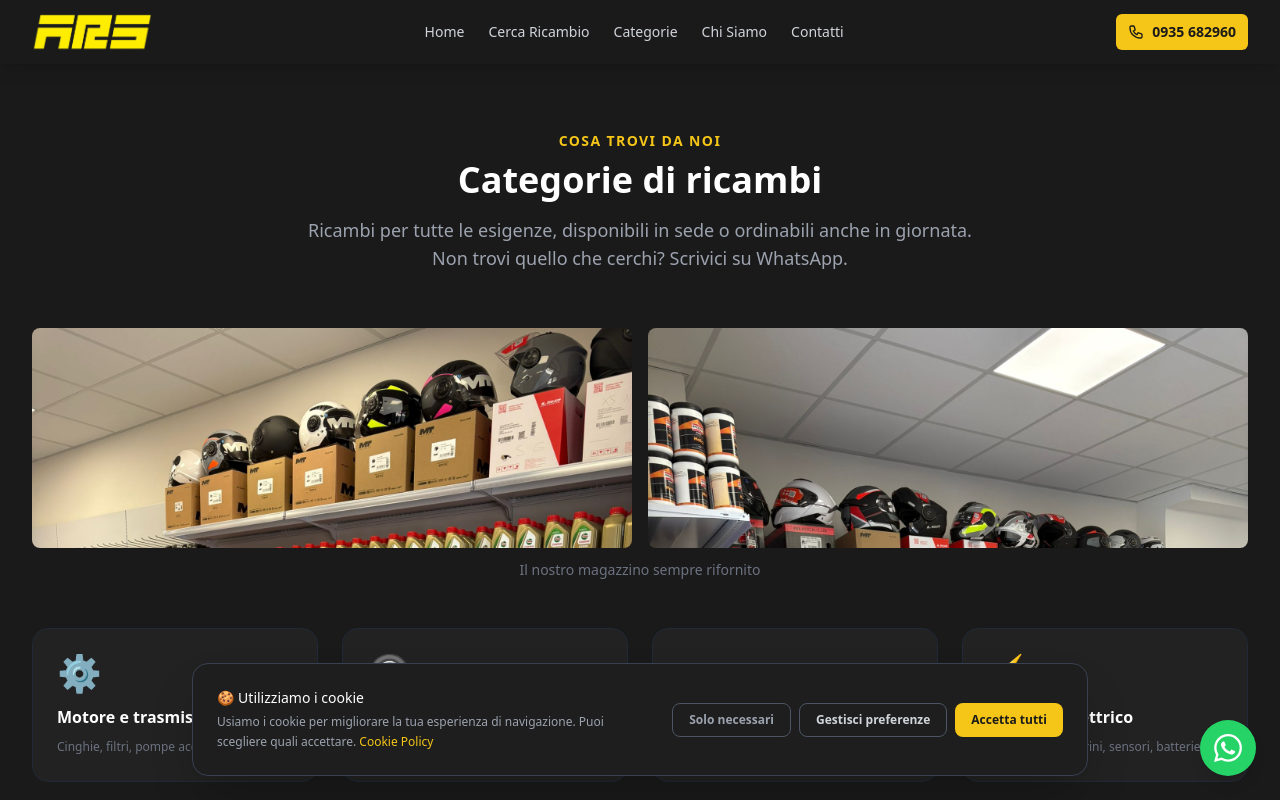
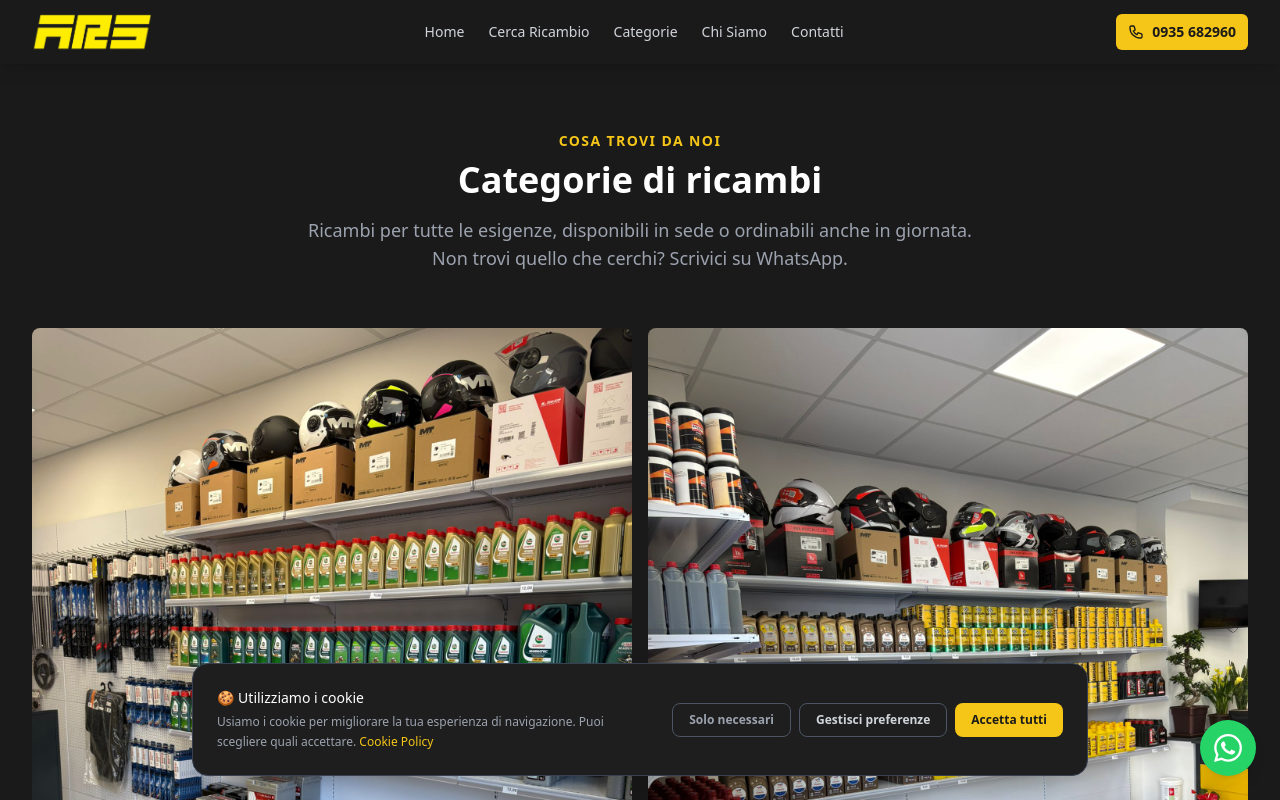
Before and after one commit to GiuSem14/autoricambi-saitta, a Next.js app: page /categorie in a window 1280 px wide. Shown: the top 800 px of the page. Built offline with nearby package versions, Linux system fonts and the light colour scheme.

Commit message:
fix: foto

```diff
--- a/app/categorie/page.tsx
+++ b/app/categorie/page.tsx
@@ -36,26 +36,22 @@ export default function CategoriePage() {
 
       <div className="mb-12">
         <div className="grid grid-cols-1 sm:grid-cols-2 gap-4">
-          <div className="relative h-[180px] md:h-[220px]">
           <Image
             src="/images/negozio-scaffale.jpg"
             alt="Scaffale oli e lubrificanti nel magazzino Autoricambi Saitta"
-              fill
-              className="rounded-lg object-cover"
-              style={{ objectPosition: 'center top' }}
+            width={800}
+            height={600}
+            className="rounded-lg w-full h-auto"
             priority
           />
-          </div>
-          <div className="relative h-[180px] md:h-[220px]">
           <Image
             src="/images/negozio-scaffale-2.jpg"
             alt="Scaffale prodotti nel magazzino Autoricambi Saitta"
-              fill
-              className="rounded-lg object-cover"
-              style={{ objectPosition: 'center top' }}
+            width={800}
+            height={600}
+            className="rounded-lg w-full h-auto"
             priority
           />
-          </div>
         </div>
         <p className="text-center text-gray-500 text-sm mt-3">
           Il nostro magazzino sempre rifornito
```
Lines whose indentation alone changed are shown as unchanged.
